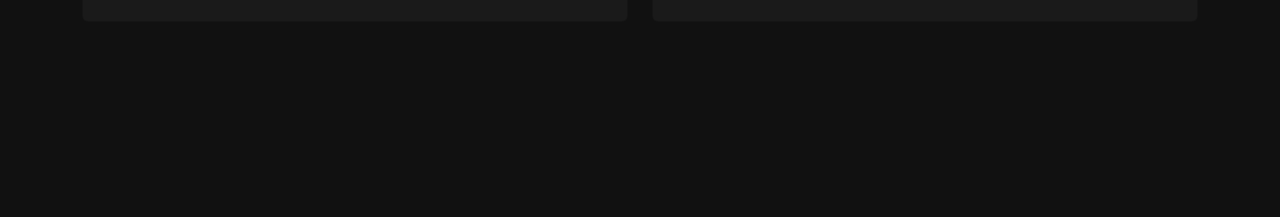
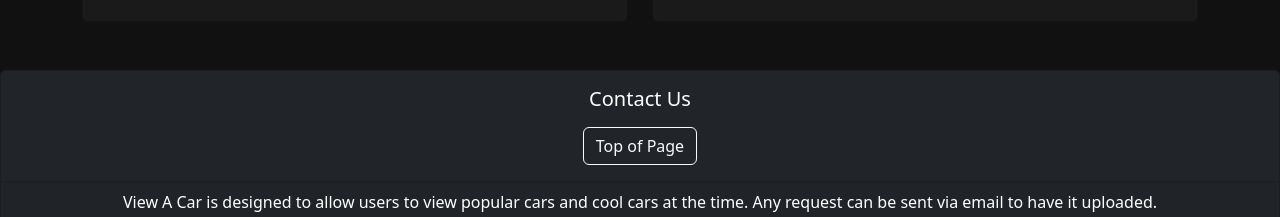
Before and after one commit to pToum21/first-react-app, a React (Vite) app in the folder client--/: page / in a window 1280 px wide. Shown: the part 2147-2364 px from the top of the page. Before the commit the page ends 2217 px from the top, so only its background shows below. Built offline with nearby package versions, Linux system fonts and the light colour scheme.

Commit message:
added a footer

```diff
--- a/client--/src/App.jsx
+++ b/client--/src/App.jsx
@@ -3,6 +3,7 @@ import Header from './components/header/Header';
 import Topbar from './components/navbar/Navbar';
 import Cars from './components/carDesc/Cars';
 import CarOfTheDay from './components/caroftheday/CarOfTheDay';
+import Footer from './components/footer/Footer';
 import 'bootstrap/dist/css/bootstrap.min.css';
 
 
@@ -55,6 +56,7 @@ function App() {
       <Header />
       <CarOfTheDay />
       <Cars />
+      <Footer />
     </>
   );
 }
--- /dev/null
+++ b/client--/src/components/footer/Footer.jsx
@@ -0,0 +1,24 @@
+import Button from 'react-bootstrap/Button';
+import Card from 'react-bootstrap/Card';
+import TopBar from '../navbar/Navbar';
+
+function Footer() {
+    return (
+        <Card className="text-center" bg="dark" expand="lg" variant="dark" text="white">
+            <Card.Body>
+                <Card.Title>Contact Us</Card.Title>
+                <Card.Text>
+                    {/* Add your text content here */}
+                </Card.Text>
+                <Button variant="outline-light" href="#nav" className="text-decoration-none">
+                    Top of Page
+                </Button>
+            </Card.Body>
+            <Card.Footer className="text-white">
+                View A Car is designed to allow users to view popular cars and cool cars at the time. Any request can be sent via email to have it uploaded.
+            </Card.Footer>
+        </Card>
+    );
+}
+
+export default Footer;
--- a/client--/src/components/navbar/Navbar.jsx
+++ b/client--/src/components/navbar/Navbar.jsx
@@ -7,7 +7,7 @@ function TopBar() {
 
 
     return (
-        <Navbar bg="dark" expand="lg" variant="dark">
+        <Navbar id="nav" bg="dark" expand="lg" variant="dark">
             <Container fluid>
                 <Navbar.Brand href="#home" >ViewACar</Navbar.Brand>
                 <Navbar.Toggle aria-controls="navbar-nav" />
```
